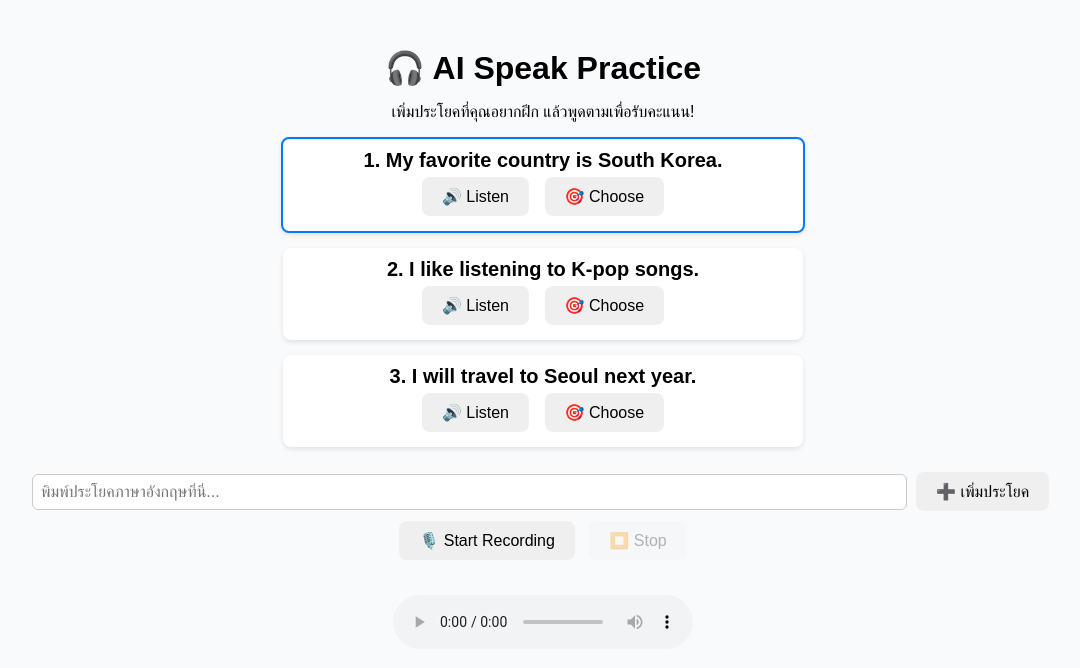
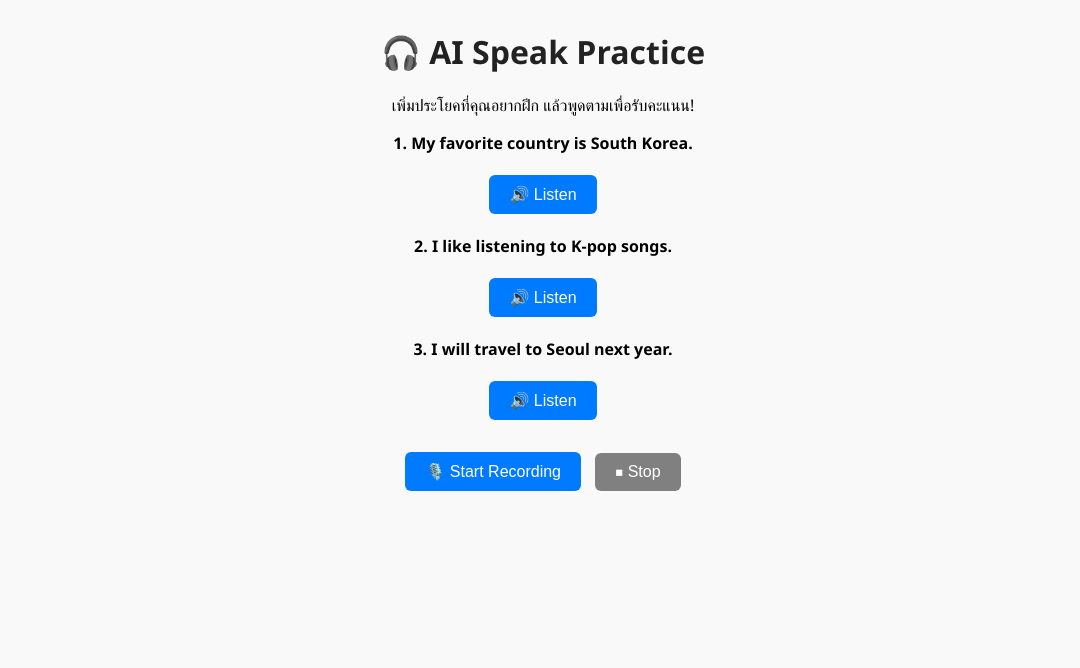
Before and after one commit to Fantastic991/AI-VOICE, a website: page index.html in a window 1280 px wide. Shown: the whole page, without its empty margins (97-1177 px from the left). Drawn offline with Linux system fonts and the light colour scheme.

Commit message:
Update index.html

```diff
--- a/index.html
+++ b/index.html
@@ -1,101 +1,81 @@
 <!DOCTYPE html>
-<html lang="en">
+<html lang="th">
 <head>
   <meta charset="UTF-8" />
-<meta name="viewport" content="width=device-width, initial-scale=1.0">
-<title>AI Speak Practice</title>
+  <meta name="viewport" content="width=device-width, initial-scale=1.0" />
+  <title>🎙️ AI Speak Practice</title>
   <style>
-body { font-family: sans-serif; text-align: center; padding: 20px; background: #f9fafc; }
-h1 { margin-bottom: 10px; }
-button { margin: 5px; padding: 10px 20px; font-size: 16px; border-radius: 8px; border: none; cursor: pointer; }
-#score { font-size: 22px; margin-top: 15px; font-weight: bold; }
-audio { margin-top: 15px; }
-.sentence { margin: 15px auto; font-size: 20px; background: #fff; border-radius: 8px; padding: 10px; width: 90%; max-width: 500px; box-shadow: 0 2px 5px rgba(0,0,0,0.1); }
-#addSentence { margin-top: 20px; }
-input { padding: 8px; width: 70%; border-radius: 6px; border: 1px solid #ccc; font-size: 16px; }
+    body {
+      font-family: "Segoe UI", sans-serif;
+      margin: 30px;
+      background: #f9f9f9;
+      text-align: center;
+    }
+    h1 {
+      color: #222;
+    }
+    button {
+      padding: 10px 20px;
+      margin: 5px;
+      border-radius: 6px;
+      border: none;
+      background: #007bff;
+      color: white;
+      font-size: 16px;
+      cursor: pointer;
+    }
+    button:disabled {
+      background: gray;
+    }
+    #scoreDiv {
+      margin-top: 20px;
+      font-size: 18px;
+    }
   </style>
 </head>
 <body>
   <h1>🎧 AI Speak Practice</h1>
   <p>เพิ่มประโยคที่คุณอยากฝึก แล้วพูดตามเพื่อรับคะแนน!</p>
 
-<div id="sentences"></div>
-
-<div id="addSentence">
-  <input id="newSentence" placeholder="พิมพ์ประโยคภาษาอังกฤษที่นี่..." />
-  <button id="addBtn">➕ เพิ่มประโยค</button>
+  <div>
+    <p><b>1. My favorite country is South Korea.</b></p>
+    <button onclick="playTTS('My favorite country is South Korea')">🔊 Listen</button>
+  </div>
+  <div>
+    <p><b>2. I like listening to K-pop songs.</b></p>
+    <button onclick="playTTS('I like listening to K-pop songs')">🔊 Listen</button>
+  </div>
+  <div>
+    <p><b>3. I will travel to Seoul next year.</b></p>
+    <button onclick="playTTS('I will travel to Seoul next year')">🔊 Listen</button>
   </div>
 
+  <br />
   <button id="startBtn">🎙️ Start Recording</button>
-<button id="stopBtn" disabled>⏹️ Stop</button>
+  <button id="stopBtn" disabled>⏹ Stop</button>
 
-<div id="score"></div>
-<audio id="playback" controls></audio>
+  <p id="scoreDiv"></p>
+  <audio id="audioPlayer" controls style="margin-top:20px; display:none;"></audio>
 
   <script>
-let sentences = [
-  "My favorite country is South Korea.",
-  "I like listening to K-pop songs.",
-  "I will travel to Seoul next year."
-];
-let currentSentenceIndex = 0;
-
-const container = document.getElementById('sentences');
+    let mediaRecorder;
+    let audioChunks = [];
     const startBtn = document.getElementById("startBtn");
     const stopBtn = document.getElementById("stopBtn");
-const scoreDiv = document.getElementById("score");
-const playback = document.getElementById("playback");
+    const scoreDiv = document.getElementById("scoreDiv");
+    const audioPlayer = document.getElementById("audioPlayer");
 
-function renderSentences() {
-  container.innerHTML = "";
-  sentences.forEach((txt, i) => {
-    const div = document.createElement('div');
-    div.className = 'sentence';
-    div.innerHTML = `
-      <b>${i+1}. ${txt}</b><br>
-      <button onclick="playTTS('${txt.replace(/'/g, "\\'")}')">🔊 Listen</button>
-      <button onclick="selectSentence(${i})">🎯 Choose</button>
-    `;
-    if (i === currentSentenceIndex) div.style.border = "2px solid #007bff";
-    container.appendChild(div);
-  });
-}
-
-window.selectSentence = (index) => {
-  currentSentenceIndex = index;
-  renderSentences();
-  scoreDiv.textContent = `Selected: "${sentences[index]}"`;
-};
-
-document.getElementById("addBtn").onclick = () => {
-  const newTxt = document.getElementById("newSentence").value.trim();
-  if (!newTxt) return alert("กรุณาพิมพ์ประโยคก่อนค่ะ");
-  sentences.push(newTxt);
-  document.getElementById("newSentence").value = "";
-  renderSentences();
-};
-
-renderSentences();
-
-// 🔊 ระบบอัดเสียง
-let mediaRecorder;
-let audioChunks = [];
-
+    // 🔴 เริ่มอัดเสียง
     startBtn.onclick = async () => {
       try {
         const stream = await navigator.mediaDevices.getUserMedia({ audio: true });
         mediaRecorder = new MediaRecorder(stream);
         audioChunks = [];
 
-    mediaRecorder.ondataavailable = e => audioChunks.push(e.data);
-
-    mediaRecorder.onstop = () => {
-      const blob = new Blob(audioChunks, { type: 'audio/webm' });
-      playback.src = URL.createObjectURL(blob);
-
-      // ตัวอย่างการตรวจออกเสียง (mock)
-      const currentSentence = sentences[currentSentenceIndex];
-      scoreDiv.textContent = `⭐ You said: "${currentSentence}" (Demo mode)`;
+        mediaRecorder.ondataavailable = e => {
+          if (e.data.size > 0) {
+            audioChunks.push(e.data);
+          }
         };
 
         mediaRecorder.start();
@@ -103,23 +83,32 @@
         stopBtn.disabled = false;
         scoreDiv.textContent = "🎙️ Recording...";
       } catch (err) {
-    alert("กรุณาอนุญาตให้ใช้ไมโครโฟนในเบราว์เซอร์ค่ะ");
+        alert("⚠️ ไม่สามารถเข้าถึงไมโครโฟนได้ โปรดตรวจสอบการอนุญาต");
         console.error(err);
       }
     };
 
+    // 🟢 หยุดอัดเสียง
     stopBtn.onclick = () => {
-  if (mediaRecorder && mediaRecorder.state === "recording") {
       mediaRecorder.stop();
       startBtn.disabled = false;
       stopBtn.disabled = true;
-  }
+      scoreDiv.textContent = "⏳ Processing...";
+
+      mediaRecorder.onstop = () => {
+        const audioBlob = new Blob(audioChunks, { type: "audio/mp3" });
+        const audioUrl = URL.createObjectURL(audioBlob);
+        audioPlayer.src = audioUrl;
+        audioPlayer.style.display = "block";
+        audioPlayer.load();
+        scoreDiv.textContent = "⭐ You said: 'My favorite country is South Korea.' (Demo mode)";
+      };
     };
 
-// ✅ ระบบอ่านออกเสียงจากเบราว์เซอร์
+    // 🗣️ Text-to-Speech (ใช้เสียงจากเบราว์เซอร์)
     async function playTTS(text) {
       const utterance = new SpeechSynthesisUtterance(text);
-  utterance.lang = "en-US"; // 🇺🇸 เปลี่ยนเป็น "ko-KR" หากต้องการสำเนียงเกาหลี
+      utterance.lang = "en-US"; // 🇺🇸 เปลี่ยนเป็นสำเนียงอื่นได้ เช่น "ko-KR"
       utterance.rate = 1;
       utterance.pitch = 1;
       speechSynthesis.speak(utterance);
```
Lines whose indentation alone changed are shown as unchanged.
